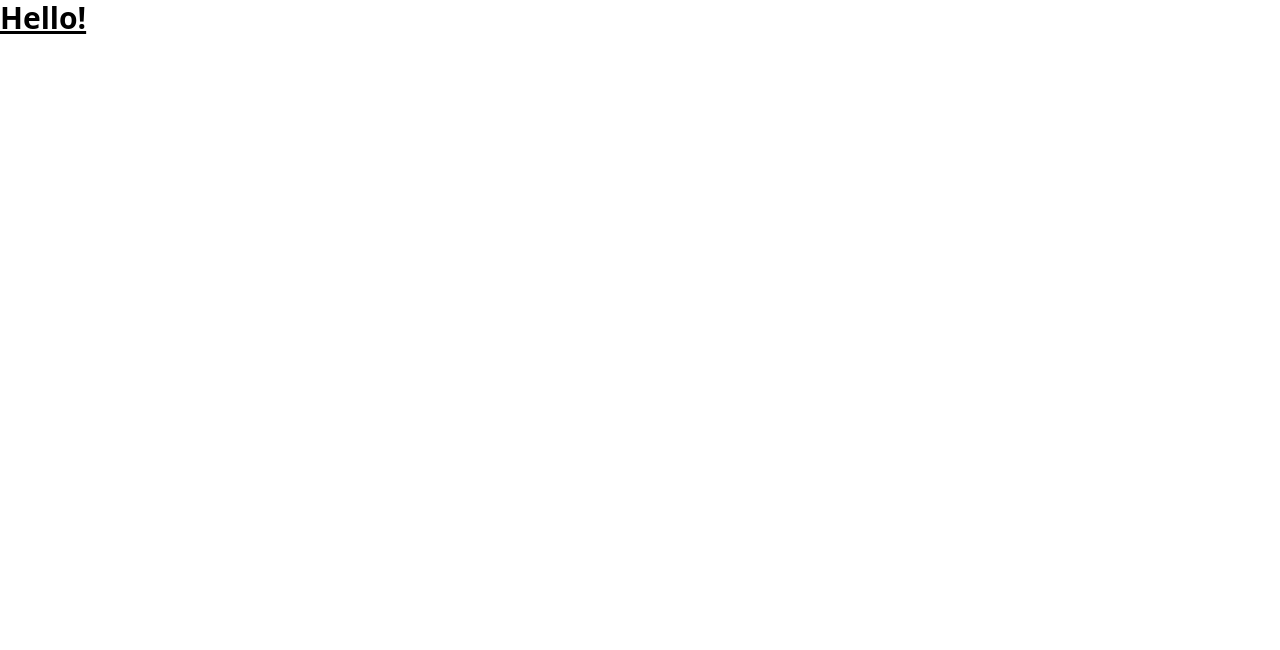
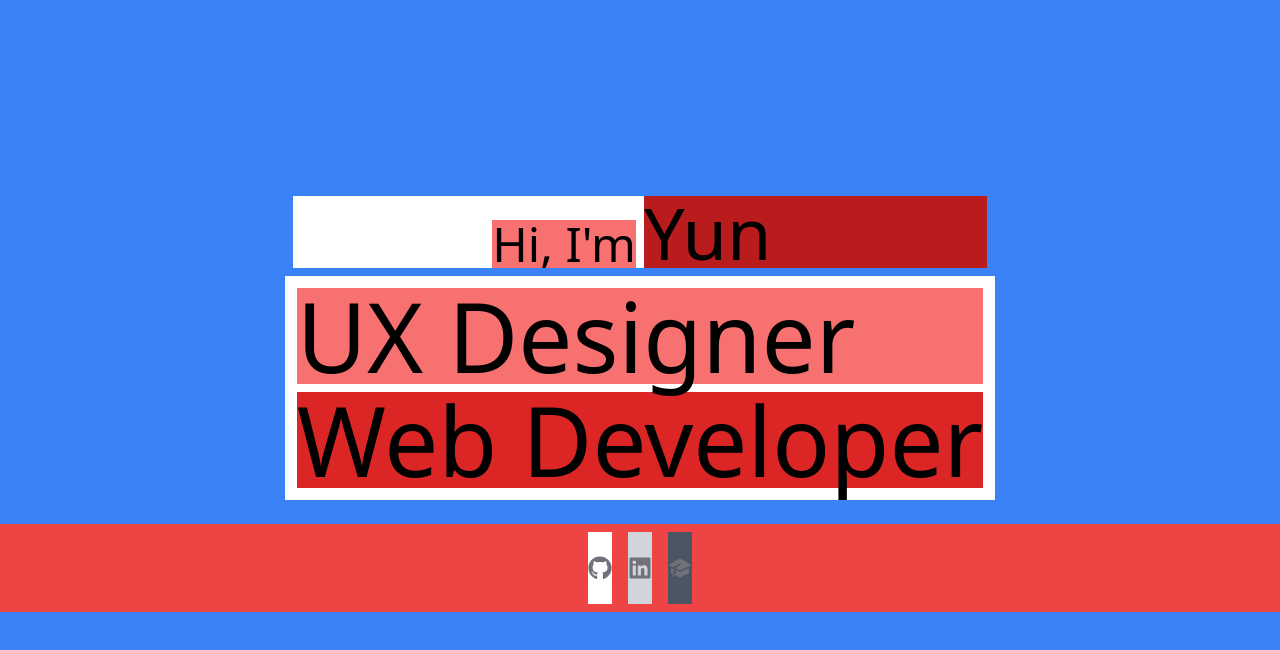
Before and after one commit to YunaGu/my-portfolio-2023, a Next.js app: page / in a window 1280 px wide. Shown: the top 650 px of the page. Built offline with nearby package versions, Linux system fonts and the light colour scheme.

Commit message:
basic bg & text

```diff
--- a/src/pages/index.tsx
+++ b/src/pages/index.tsx
@@ -1,8 +1,19 @@
 import Head from 'next/head'
 import Image from 'next/image'
-import { Inter } from '@next/font/google'
+import Link from 'next/link'
 import styles from '@/styles/Home.module.css'
-const inter = Inter({ subsets: ['latin'] })
+
+import {FaGithub} from "react-icons/fa"
+import {FaLinkedin} from "react-icons/fa"
+import { HiAcademicCap } from "react-icons/hi2";
+
+function SocialLink({ icon: Icon, ...props }) {
+  return (
+    <Link className="group p-1" {...props}>
+      <Icon className="h-6 w-6 fill-zinc-500 transition group-hover:fill-zinc-600 dark:fill-zinc-400 dark:group-hover:fill-zinc-300" />
+    </Link>
+  )
+}
 
 export default function Home() {
   return (
@@ -14,7 +25,35 @@ export default function Home() {
         <link rel="icon" href="/favicon.ico" />
       </Head>
       <main>
-        <h1 className="text-3xl font-bold underline">Hello!</h1>
+        <div className="h-screen bg-blue-500 grid content-center">
+          <div className="grid place-content-center ">
+            <div className="grid grid-cols-2 gap-2 place-content-center place-items-end m-2 bg-white justify-center">
+              <h1 className="bg-red-400  text-5xl ">Hi, I'm</h1>
+              <h1 className="bg-red-700 justify-self-stretch text-7xl">Yun</h1>
+            </div>
+            <div className='bg-white p-1'>
+              <h1 className="bg-red-400 text-8xl m-2">UX Designer</h1>
+              <h1 className="bg-red-600 text-8xl m-2">Web Developer</h1>
+            </div>
+          </div>
+          <div className="flex justify-center mt-6 bg-red-500">
+              <div className="bg-white m-2"><SocialLink
+                href="https://github.com/YunaGu"
+                aria-label="Follow on GitHub"
+                icon={FaGithub}
+              /></div>
+               <div className="bg-gray-300 m-2"><SocialLink
+                href="https://www.linkedin.com/in/yun-gu-2a0a58229/?trk=public-profile-join-page"
+                aria-label="Follow on Linkedin"
+                icon={FaLinkedin}
+              /></div>
+               <div className="bg-gray-600 m-2"><SocialLink
+                href="#"
+                aria-label="Download CV"
+                icon={HiAcademicCap}
+              /></div>
+            </div>
+        </div>
       </main>
     </>
   )
```
Also changed, not shown: src/images/bg.png (added).
